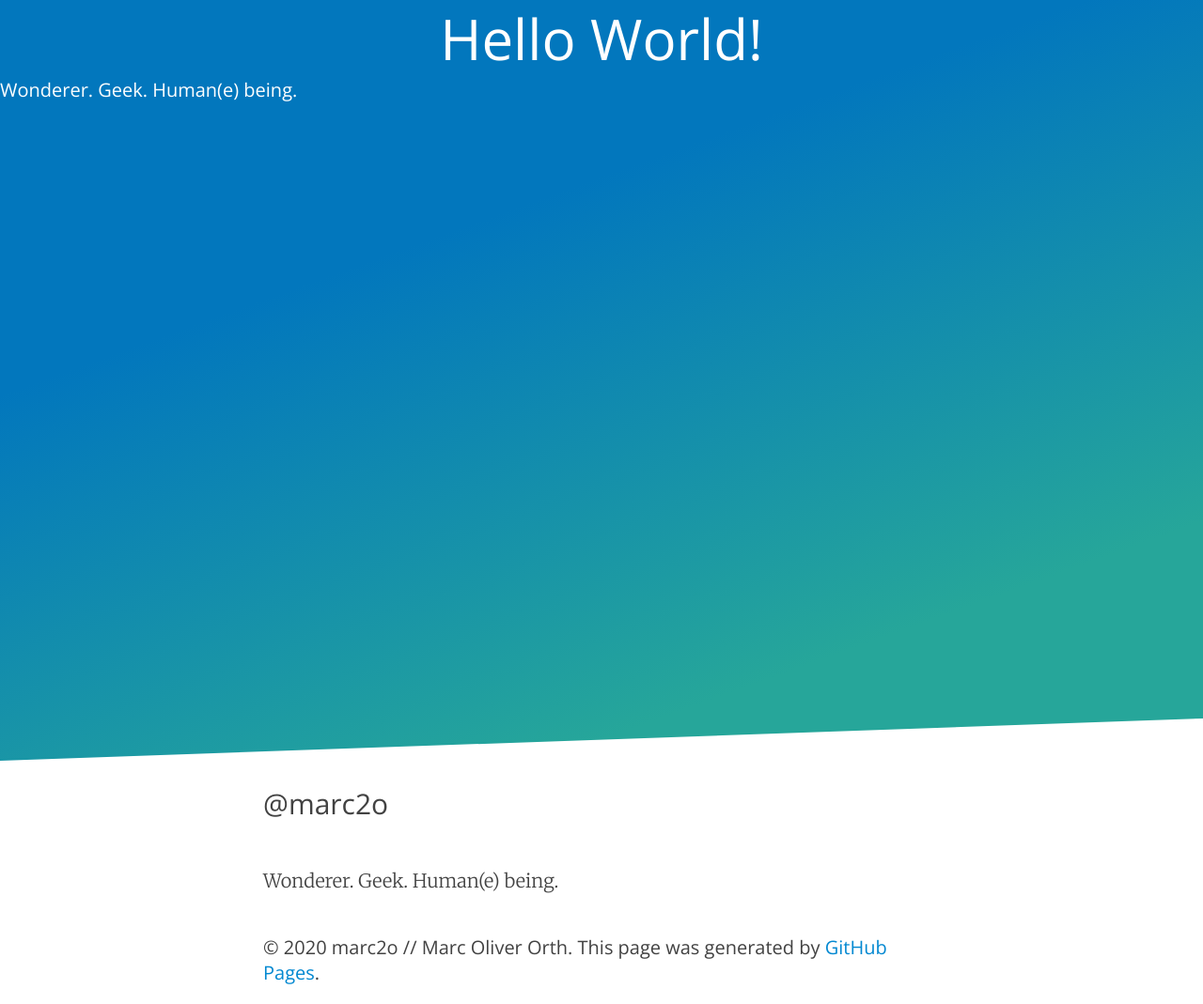
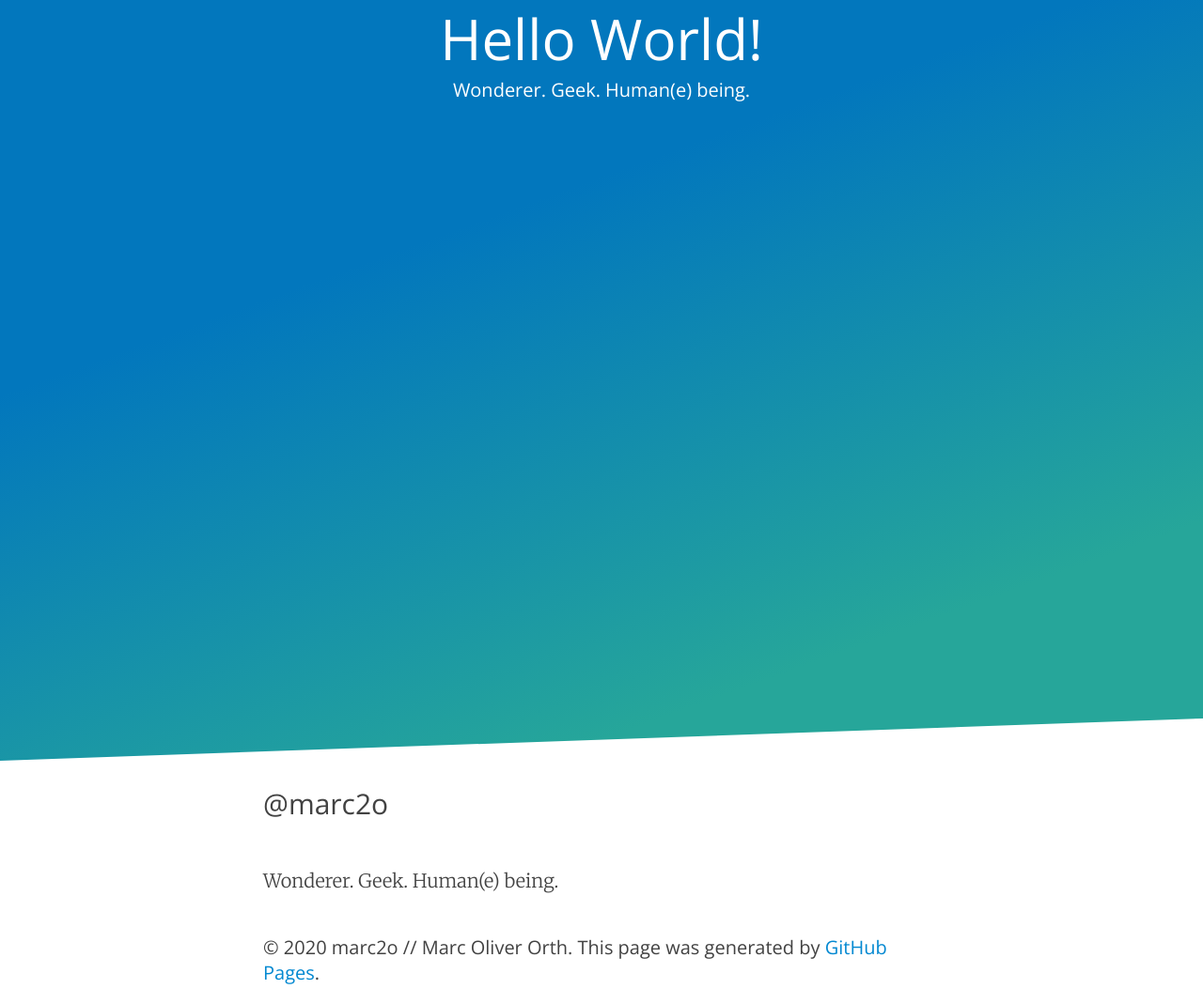
Before and after one commit to marc2o/marc2o.github.io, a Jekyll site: the page built from index.md, in a window 1280 px wide. Shown: the whole page at 94% size. Built offline with Jekyll 4.4.1, drawn with Linux system fonts in a browser that asks for light colours.

Commit message:
Update index.css

```diff
--- a/assets/css/index.css
+++ b/assets/css/index.css
@@ -197,10 +197,12 @@ h2 {
     font-weight: 300;
 }
 
-header span.title {
+header span {
     display: block;
+    text-align: center;
+}
+.title {
     font-size: 300%;
-    text-align: center;
 }
 
 main p {
```
